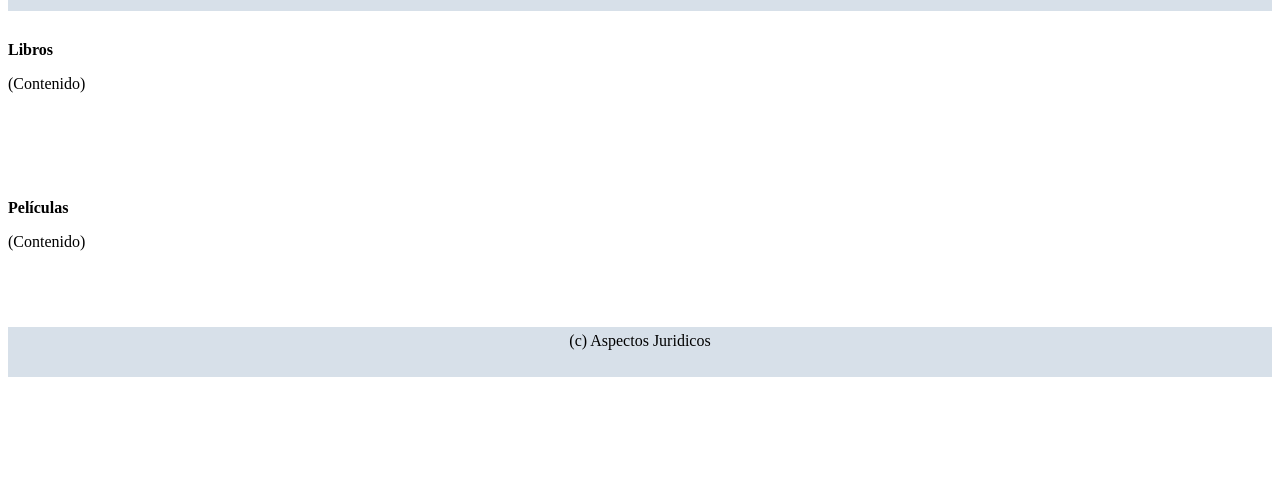
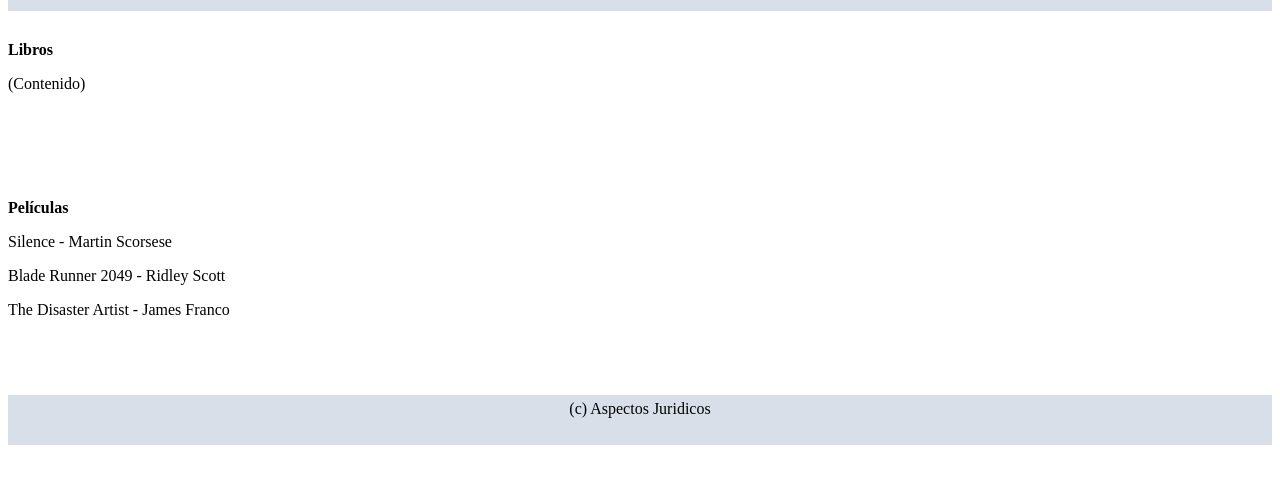
Before and after one commit to anthonywillismunoz/GrupoTarde4TrabajoGIT, a plain HTML site: page index.html in a window 1280 px wide. Shown: the part 97-580 px from the top of the page. Drawn offline with Linux system fonts and the light colour scheme.

Commit message:
update movies

```diff
--- a/index.html
+++ b/index.html
@@ -18,7 +18,9 @@
 </section>
  <section>
 <b>Películas</b>
- <p>(Contenido)</p>
+ <p>Silence - Martin Scorsese</p>
+ <p>Blade Runner 2049 - Ridley Scott</p>
+ <p>The Disaster Artist - James Franco</p>
  </section>
  <!-- Pie de pagina -->
  <footer>
```
